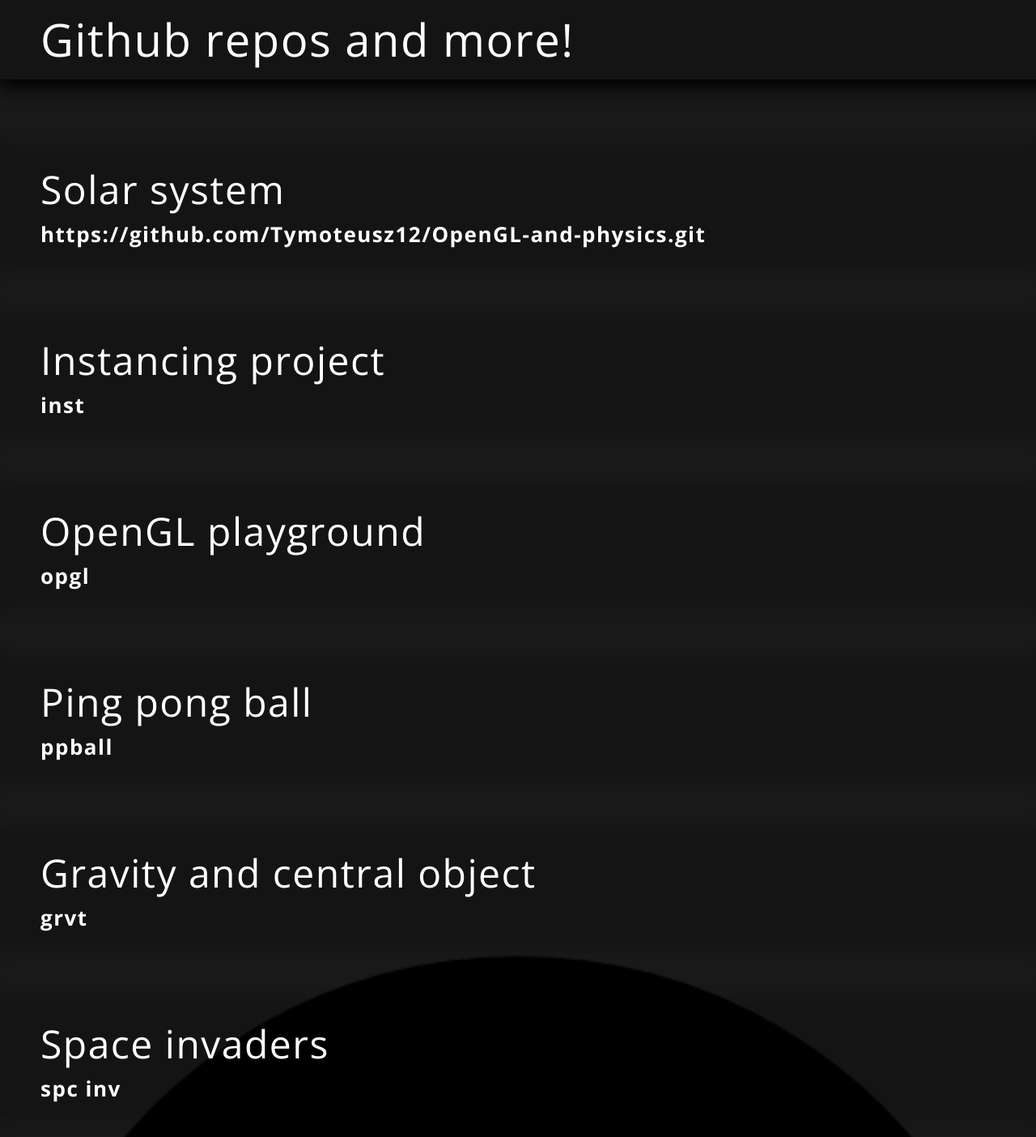
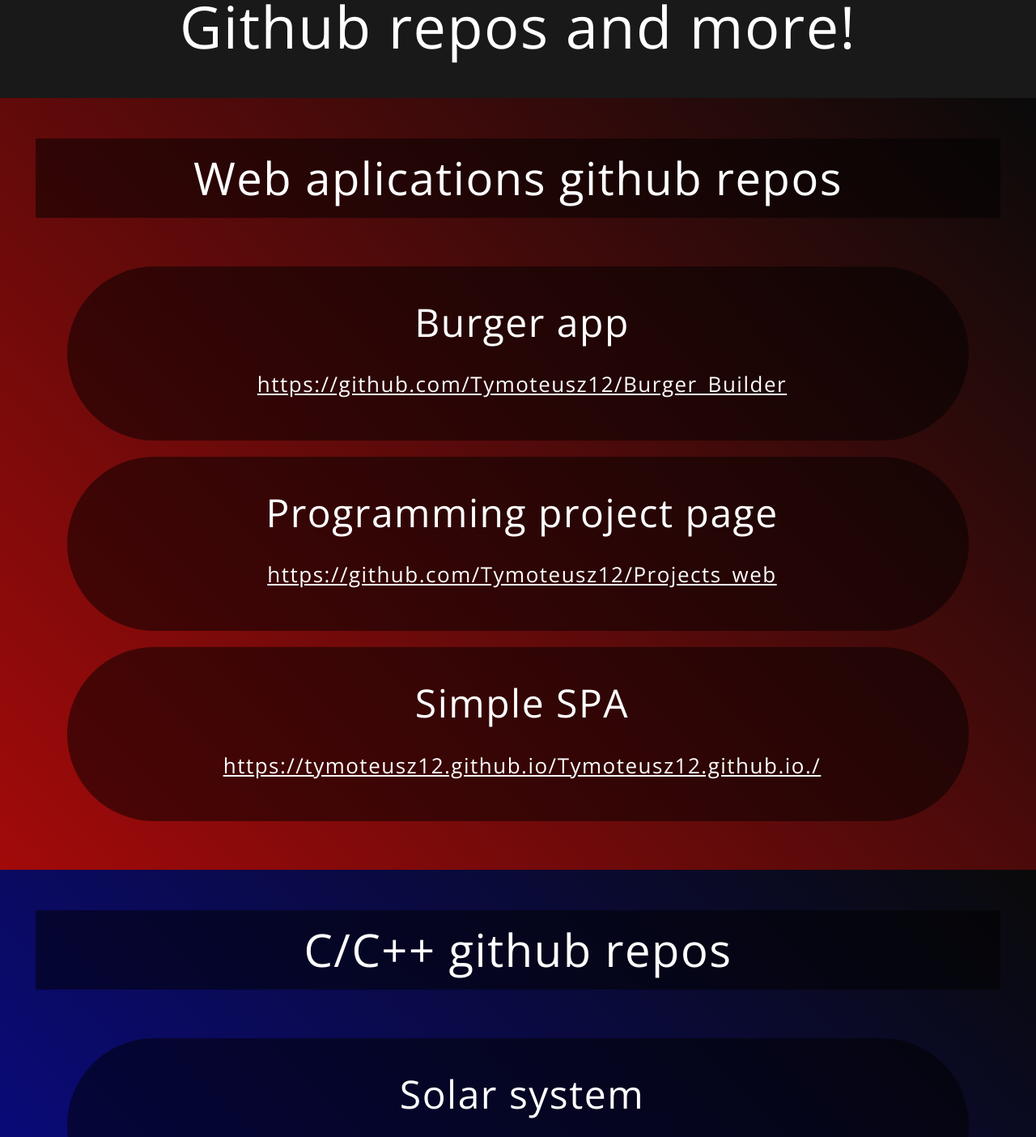
Before and after one commit to Tymoteusz12/Projects_web, a React app: page /links in a window 1280 px wide. Shown: the part 120-1524 px from the top of the page at 81% size. Built offline with nearby package versions, Linux system fonts and the light colour scheme.

Commit message:
Links page improvement Extra hover effects

```diff
--- a/src/components/goToToggler/goTo.js
+++ b/src/components/goToToggler/goTo.js
@@ -15,10 +15,10 @@
     return(
         <div className={classes.goToButtons}>
             <div className={classes.Return} onClick={() => returnToHandler(props.returnPath)}>
-                <p>go to {props.returnQuote}</p><i class="fas fa-chevron-left"></i>
+                <p>go to {props.returnQuote}</p><i className="fas fa-chevron-left"></i>
             </div>
             <div className={classes.Explore} onClick={() => goToHandler(props.path)}>
-                <p>go to {props.quote}</p><i class="fas fa-chevron-right"></i>
+                <p>go to {props.quote}</p><i className="fas fa-chevron-right"></i>
             </div>
         </div>
     );
--- a/src/components/mobileMenu/mobile/mobile.module.css
+++ b/src/components/mobileMenu/mobile/mobile.module.css
@@ -10,8 +10,8 @@
     width: 36px;
     height: 36px;
     border-radius: 5px;
-    background-color: rgba(255, 60, 0, 0.6);
-    box-shadow: 0px 0px 8px 3px rgba(255, 60, 0, 0.6);
+    background-color: rgba(255, 60, 0, 0.9);
+    box-shadow: 0px 0px 5px 5px rgba(255, 60, 0, 0.9);
     cursor: pointer;
 }
 
--- a/src/containers/Links/Links.js
+++ b/src/containers/Links/Links.js
@@ -3,45 +3,79 @@
 import GoTo from '../../components/goToToggler/goTo';
 class Links extends Component{
     state = {
-        links: {
-            headers: ['Solar system', 'Instancing project', 'OpenGL playground',
-            'Ping pong ball', 'Gravity and central object', 'Space invaders', 'Burger app', 'Programming project page', 'Simple SPA',
-            'Home page background image', 'About page background image', 'Projects page background image', 'Gallery background image', 'Links page background image'],
-            links: ['https://github.com/Tymoteusz12/OpenGL-and-physics.git', 'inst',
-            'opgl', 'ppball', 'grvt', 'spc inv',
-            'https://github.com/Tymoteusz12/Burger_Builder',
-            'https://github.com/Tymoteusz12/Projects_web',
-            'https://tymoteusz12.github.io/Tymoteusz12.github.io./',
-            'Icon made by https://www.flaticon.com/authors/itim2101, itim2101 from https://www.flaticon.com/',
-            'Icon made by https://www.flaticon.com/authors/freepik, Freepik from  https://www.flaticon.com',
-            'Icon made by https://www.flaticon.com/authors/dave-gandy, Dave Gandy from https://www.flaticon.com/',
-            'Icon made by https://www.flaticon.com/authors/freepik, Freepik from https://www.flaticon.com/',
-            'lnksbgi'
+        resources: null,
+        links:[
+            {
+                name: 'Web_apps',
+                linkClass: 'Web_links',
+                title: 'Web aplications github repos',
+                headers: ['Burger app', 'Programming project page', 'Simple SPA'],
+                links: ['https://github.com/Tymoteusz12/Burger_Builder',
+                        'https://github.com/Tymoteusz12/Projects_web',
+                        'https://tymoteusz12.github.io/Tymoteusz12.github.io./']
+            },
+            {
+                name: 'Cpp',
+                linkClass: 'Cpp_links',
+                title: 'C/C++ github repos',
+                headers: ['Solar system', 'Instancing project', 'OpenGL playground'],
+                links: ['https://github.com/Tymoteusz12/OpenGL-and-physics.git', 'inst',
+                        'opgl']
+            },
+            {
+                name: 'Python',
+                linkClass: 'Python_links',
+                title: 'Python github repos',
+                headers: ['Ping pong ball', 'Gravity and central object', 'Space invaders'],
+                links: ['ppball', 'grvt', 'spc inv']
+            },
+            {
+                name: 'Resources',
+                linkClass: 'Resources_links',
+                title: 'Resources used on this website',
+                headers: [
+                    'Home page background icon made by https://www.flaticon.com/authors/itim2101, itim2101 from https://www.flaticon.com/',
+                    'About page icon made by https://www.flaticon.com/authors/freepik, Freepik from  https://www.flaticon.com',
+                    'Projects icon made by https://www.flaticon.com/authors/dave-gandy, Dave Gandy from https://www.flaticon.com/',
+                    'Gallery icon made by https://www.flaticon.com/authors/freepik, Freepik from https://www.flaticon.com/',
+                    'lnksbgi'],
+                links: []
+            }
         ]
-        },
-        resources: []
     }
 
     componentDidMount = () => {
-        let linksToRender = [];
-        for(let id in this.state.links.headers){
-            linksToRender.push((
-            <div className={classes.resource}>
-                <h4>{this.state.links.headers[id]}</h4>
-                <p><a href={this.state.links.links[id]} target="blank">{this.state.links.links[id]}</a></p>
-            </div>))
-            }
         window.scrollTo(0,0);
-        this.setState({resources: [...linksToRender]})
+        let categoryToRender = [];
+        let linksJSX =
+        (
+            this.state.links.map(category => {
+                categoryToRender = []
+                for(let id in category.headers){
+                    categoryToRender.push((
+                        <div className={classes[category.linkClass]}key={category.headers[id]}>
+                            <h4>{category.headers[id]}</h4>
+                            <a href={category.links[id]}>{category.links[id]}</a>
+                        </div>
+                    ))
+                }
+                return (
+                    <div key={category} className={classes[category.name]}>
+                        <h3>{category.title}</h3>{
+                            categoryToRender.map(content => content)
+                        }
+                    </div>)}
+            )
+        )
+        this.setState({resources: linksJSX});
     }
 
     render(){
+
         return(
             <div className={classes.Links}>
-                <h3>Github repos and more!</h3>
-                {this.state.resources.map(link => {
-                    return (link)
-                })}
+                <h2>Github repos and more!</h2>
+                {this.state.resources}
                 <GoTo returnPath={'/gallery'}
                     returnQuote={'gallery'}
                     path={'/home'}
--- a/src/containers/Links/Links.module.css
+++ b/src/containers/Links/Links.module.css
@@ -11,50 +11,77 @@
     padding-bottom: calc(10vh + 200px);
     position: relative;
     z-index: 10;
+    display: flex;
+    flex-direction: column;
 }
 
-.resource{
-    text-align: left;
+.Links h2{
+    font-weight: normal;
     color: white;
+}
+
+.Links h3{
+    margin: 0 auto 50px auto;
+    text-align: center;
+    color: white;
+    width: 90vw;
+    padding: 20px;
+    background-color: rgba(0, 0, 0, 0.5);
+    font-weight: normal;
+}
+
+.Web_apps, .Python, .Cpp, .Resources{
+    margin: 0px;
+    padding: 50px 0;
     display: flex;
-    margin: 100px 0px;
     flex-direction: column;
     justify-content: center;
     align-items: flex-start;
-    padding-left: 50px;
-    background-color: rgba(0, 0, 0, 0.2);
-    box-shadow: 0px 0px 20px 20px rgba(0, 0, 0, 0.2);
+    color: white;
 }
 
-.Links h3{
-    text-align: left;
-    color: white;
-    width: 100vw;
-    padding: 20px 0px;
+.Web_apps{
+    background-image: linear-gradient(45deg, rgba(255, 0, 0, 0.6), rgba(0, 0, 0, 0.6));
+}
+
+.Web_links, .Python_links, .Cpp_links, .Resources_links{
+    width: 80%;
+    border-radius: 50vh;
+    display: flex;
+    flex-direction: column;
+    justify-content: center;
+    align-items: center;
+    margin: 10px auto;
+    padding: 40px;
     padding-left: 50px;
-    background-color: rgba(0, 0, 0, 0.2);
-    box-shadow: 5px 5px 20px 5px black;
+    background-color: rgba(0, 0, 0, 0.5);
+}
+
+.Web_links h4, .Python_links h4, .Cpp_links h4{
+    margin: 0 0 20px 0;
     font-weight: normal;
 }
 
-.resource h4{
-    margin: 0;
-    font-weight: normal;
-    line-height: 150%;
+.Web_links a, .Python_links a, .Cpp_links a, .Resources_links a{
+    font-size: 26px;
+    text-decoration: underline;
+    color: white;
 }
 
-.resource p{
-    padding: 0px;
-    margin: 0;
-    font-size: 26px;
-    line-height: 150%;
+.Python{
+    background-image: linear-gradient(45deg, rgba(255, 255, 0, 0.6), rgba(0, 0, 0, 0.6));
 }
 
-.resource p a{
-    width: 80vw;
-    color: white;
-    text-decoration: none;
-    font-weight: bold;
+.Cpp{
+    background-image: linear-gradient(45deg, rgba(0, 0, 255, 0.6), rgba(0, 0, 0, 0.6));
+}
+
+.Resources_links h4{
+    font-size: 32px;
+}
+
+.Resources{
+    background-image: linear-gradient(45deg, rgba(0, 255, 0, 0.6), rgba(0, 0, 0, 0.6));
 }
 
 @media (max-width: 820px) and (max-height: 1000px){
--- a/src/containers/Navigation/header.module.css
+++ b/src/containers/Navigation/header.module.css
@@ -67,19 +67,24 @@
     list-style-type: none;
 }
 .mobileMenuClass .NavLink{
-    border: 1px solid blue;
+    border: 1px solid orangered;
     background-color: rgb(10, 10, 10);
     padding: 10px;
     margin: 20px 0px;
     width: 90%;
     border-radius: 5px;
     color: white;
+    transition: .4s linear;
 }
 
 .mobileMenuClass .NavLink.active{
     font-size: 26px;
     background-color: black;
-    box-shadow: 0 0 10px 2px blue;
+    box-shadow: 0 0 5px 2px orangered;
+}
+
+.mobileMenuClass .NavLink:hover{
+    background-color: orangered;
 }
 
 @media (max-height: 700px){
--- a/src/containers/home/content.module.css
+++ b/src/containers/home/content.module.css
@@ -1,5 +1,5 @@
 .Content{
-    background-image: linear-gradient(45deg, rgba(0, 0, 0, 0.9) 5%, rgba(0, 0, 0, 0.7)), url('../../resources/img/code.png');
+    background-image: linear-gradient(45deg, rgba(0, 0, 0, 0.8) 5%, rgba(0, 0, 0, 0.8)), url('../../resources/img/code.png');
     background-size: contain;
     background-position: bottom center;
     background-repeat: no-repeat;
@@ -20,18 +20,23 @@
 }
 
 .Quote h5{
+    font-weight: normal;
     margin-top: 20vh;
-    font-size: 46px;
+    font-size: 54px;
+    line-height: 140%;
+    letter-spacing: 1.2px;
 }
 
 .Quote{
+    margin: auto;
+    width: 80%;
     color: white;
     display: flex;
     padding: 42px;
     flex-direction: column;
     justify-content: center;
     align-items: center;
-    text-shadow: 3px 3px 5px black;
+
 }
 
 .Quote h6{
@@ -39,9 +44,6 @@
     font-size: 32px;
     font-weight: normal;
 }
-
-
-
 
 @media (max-width: 820px) and (max-height: 1000px){
 
--- a/src/containers/projects/boxStyling.module.css
+++ b/src/containers/projects/boxStyling.module.css
@@ -13,6 +13,7 @@
     overflow: hidden;
     cursor: pointer;
     margin-bottom: 100px;
+    transition: .2s linear;
 }
 
 .Toggle h2{
@@ -20,6 +21,10 @@
     font-size: 54px;
     margin-top: 0px;
     margin-bottom: 10px;
+}
+
+.Toggle:hover{
+    box-shadow: 0px 0px 20px 10px orangered;
 }
 
 .Toggle:before{
```
Also changed, not shown: src/components/goToToggler/goTo.module.css (+19 -3 lines).
